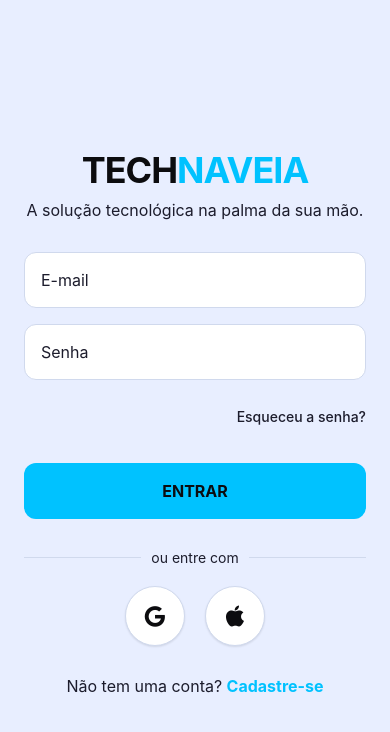
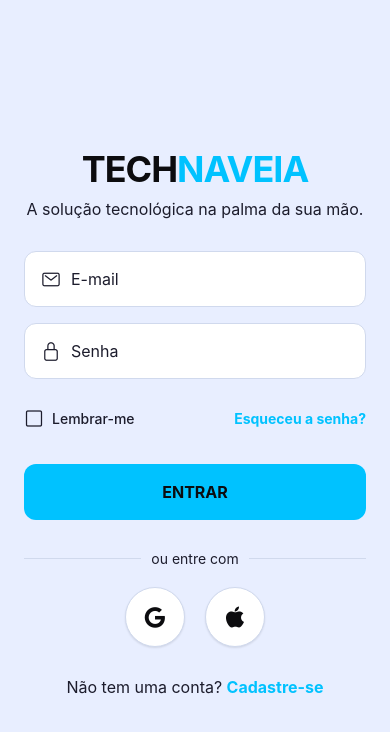
Before and after one commit to LiaCost/TechnaveiaApp, a React Native app: screen /ClientApp in a window 390 px wide. Shown: the top 732 px of the page. Built offline with nearby package versions, Linux system fonts and the light colour scheme.

Commit message:
initial commit

```diff
--- a/src/components/HomeHeader.tsx
+++ b/src/components/HomeHeader.tsx
@@ -1,7 +1,7 @@
 import React from 'react';
-import { View, Text, StyleSheet, Image, TouchableOpacity } from 'react-native';
+import { View, Text, StyleSheet, TouchableOpacity } from 'react-native';
 import { Ionicons } from '@expo/vector-icons';
-import { colors, theme } from '../theme';
+import { colors } from '../theme';
 
 export function HomeHeader({ name, location }: { name: string, location: string }) {
   return (
@@ -17,12 +17,12 @@ export function HomeHeader({ name, location }: { name: string, location: string
         </View>
 
         <View style={styles.actions}>
-          <TouchableOpacity style={styles.iconBtn}>
-            <Ionicons name="chatbubbles-outline" size={24} color={colors.dark1} />
-          </TouchableOpacity>
+          {/* Ícone de Chat removido daqui para evitar duplicidade com o Menu Inferior */}
           <TouchableOpacity style={styles.iconBtn}>
             <Ionicons name="notifications-outline" size={24} color={colors.dark1} />
-            <View style={styles.badge}><Text style={styles.badgeText}>2</Text></View>
+            <View style={styles.badge}>
+              <Text style={styles.badgeText}>2</Text>
+            </View>
           </TouchableOpacity>
         </View>
       </View>
@@ -31,14 +31,67 @@ export function HomeHeader({ name, location }: { name: string, location: string
 }
 
 const styles = StyleSheet.create({
-  container: { paddingHorizontal: 20, paddingTop: 20, marginBottom: 20 },
-  userRow: { flexDirection: 'row', justifyContent: 'space-between', alignItems: 'center' },
-  userInfo: { flex: 1 },
-  greeting: { fontSize: 18, fontWeight: 'bold', color: colors.dark1 },
-  locationRow: { flexDirection: 'row', alignItems: 'center', marginTop: 4 },
-  locationText: { fontSize: 14, color: '#666', marginHorizontal: 4, maxWidth: '80%' },
-  actions: { flexDirection: 'row', gap: 12 },
-  iconBtn: { position: 'relative', padding: 8, backgroundColor: '#FFF', borderRadius: 12 },
-  badge: { position: 'absolute', top: 4, right: 4, backgroundColor: colors.danger, borderRadius: 8, width: 16, height: 16, justifyContent: 'center', alignItems: 'center' },
-  badgeText: { color: '#FFF', fontSize: 10, fontWeight: 'bold' }
+  container: {
+    paddingHorizontal: 20,
+    paddingTop: 20,
+    marginBottom: 20
+  },
+  userRow: {
+    flexDirection: 'row',
+    justifyContent: 'space-between',
+    alignItems: 'center'
+  },
+  userInfo: {
+    flex: 1
+  },
+  greeting: {
+    fontSize: 20, // Aumentei um pouco para bater com o layout da imagem
+    fontWeight: 'bold',
+    color: colors.dark1
+  },
+  locationRow: {
+    flexDirection: 'row',
+    alignItems: 'center',
+    marginTop: 4
+  },
+  locationText: {
+    fontSize: 14,
+    color: '#666',
+    marginHorizontal: 4,
+    maxWidth: '85%'
+  },
+  actions: {
+    flexDirection: 'row',
+    alignItems: 'center'
+  },
+  iconBtn: {
+    position: 'relative',
+    padding: 10, // Aumentei o padding para o botão ficar mais clicável (área de toque)
+    backgroundColor: '#FFF',
+    borderRadius: 12,
+    // Adicionado uma sombra leve para combinar com os botões da imagem
+    elevation: 2,
+    shadowColor: '#000',
+    shadowOffset: { width: 0, height: 1 },
+    shadowOpacity: 0.1,
+    shadowRadius: 2,
+  },
+  badge: {
+    position: 'absolute',
+    top: 5,
+    right: 5,
+    backgroundColor: colors.danger || '#FF3B30',
+    borderRadius: 10,
+    width: 18,
+    height: 18,
+    justifyContent: 'center',
+    alignItems: 'center',
+    borderWidth: 2,
+    borderColor: '#FFF' // Borda branca no badge faz ele saltar aos olhos
+  },
+  badgeText: {
+    color: '#FFF',
+    fontSize: 10,
+    fontWeight: 'bold'
+  }
 });
--- a/src/components/Input.tsx
+++ b/src/components/Input.tsx
@@ -3,46 +3,67 @@ import {
   TextInput,
   StyleSheet,
   useColorScheme,
-  TextInputProps // Importamos o tipo das props padrão
+  TextInputProps,
+  View
 } from 'react-native';
+import { Ionicons } from '@expo/vector-icons';
 import { theme } from '.././theme';
 
-// Estendemos nossa interface com TextInputProps
 interface Props extends TextInputProps {
   placeholder: string;
+  icon?: keyof typeof Ionicons.glyphMap; // 👈 prop nova
 }
 
-// Usamos o operador rest (...) para pegar todas as outras propriedades
-export function Input({ placeholder, ...rest }: Props) {
+export function Input({ placeholder, icon, ...rest }: Props) {
   const colorScheme = useColorScheme();
   const currentTheme = colorScheme === 'dark' ? theme.dark : theme.light;
 
   return (
+    <View style={[
+      styles.container,
+      {
+        backgroundColor: currentTheme.surface,
+        borderColor: currentTheme.border
+      }
+    ]}>
+      {icon && (
+        <Ionicons
+          name={icon}
+          size={20}
+          color={currentTheme.textSecondary}
+          style={styles.icon}
+        />
+      )}
       <TextInput
         placeholder={placeholder}
         placeholderTextColor={currentTheme.textSecondary}
-      // Repassamos todas as propriedades (value, onChangeText, keyboardType, etc)
         {...rest}
         style={[
           styles.input,
-        {
-          backgroundColor: currentTheme.surface,
-          color: currentTheme.text,
-          borderColor: currentTheme.border
-        }
+          { color: currentTheme.text }
         ]}
       />
+    </View>
   );
 }
 
 const styles = StyleSheet.create({
-  input: {
+  container: {
     width: '100%',
     height: 56,
     borderRadius: 12,
     borderWidth: 1,
     paddingHorizontal: 16,
     marginBottom: 16,
+    flexDirection: 'row',   // ícone e input lado a lado
+    alignItems: 'center',   // alinha verticalmente ao centro
+  },
+  icon: {
+    marginRight: 10,
+  },
+  input: {
+    flex: 1,               // ocupa o espaço restante após o ícone
     fontSize: 16,
+    height: '100%',
   }
 });
--- a/src/screens/auth/LoginScreen.tsx
+++ b/src/screens/auth/LoginScreen.tsx
@@ -1,4 +1,4 @@
-import React from 'react';
+import React, { useState } from 'react'; // Adicionado useState
 import {
   View,
   Text,
@@ -10,22 +10,23 @@ import {
 import { theme, colors } from '../../theme';
 import { Button } from '../../components/Button';
 import { Input } from '../../components/Input';
-import { useAuth } from '../../contexts/AuthContext'; // Importando o cérebro do App
+import { useAuth } from '../../contexts/AuthContext';
 
 // Importando ícones do Expo
 import { Ionicons, FontAwesome } from '@expo/vector-icons';
 
 export function LoginScreen({ navigation }: any) {
-  const { signIn } = useAuth(); // Pegando a função de login
+  const { signIn } = useAuth();
   const colorScheme = useColorScheme();
   const currentTheme = colorScheme === 'dark' ? theme.dark : theme.light;
 
-  // Define a cor padrão dos ícones baseada no tema
+  // Estado para o "Lembrar senha"
+  const [rememberMe, setRememberMe] = useState(false);
+
   const iconColor = colorScheme === 'dark' ? colors.light : colors.dark1;
 
   const handleLogin = () => {
-    // Simulação: Aqui você escolheria se entra como client, tech ou admin
-    // No futuro, isso viria da resposta do seu Banco de Dados
+    // No futuro, aqui você checaria se rememberMe é true para salvar os dados
     signIn('client');
   };
 
@@ -41,22 +42,38 @@ export function LoginScreen({ navigation }: any) {
           A solução tecnológica na palma da sua mão.
         </Text>
 
-        {/* Inputs e Recuperação de Senha */}
+        {/* Inputs */}
         <View style={styles.inputContainer}>
-          <Input placeholder="E-mail" />
-          <Input placeholder="Senha" secureTextEntry />
+          <Input placeholder="E-mail" icon="mail-outline" />
+          <Input placeholder="Senha" secureTextEntry icon="lock-closed-outline" />
+
+          {/* Nova Linha: Lembrar-me e Esqueceu a Senha */}
+          <View style={styles.rowAction}>
+            <TouchableOpacity
+              style={styles.rememberMeContainer}
+              onPress={() => setRememberMe(!rememberMe)}
+              activeOpacity={0.7}
+            >
+              <Ionicons
+                name={rememberMe ? "checkbox" : "square-outline"}
+                size={20}
+                color={rememberMe ? colors.primary : currentTheme.textSecondary}
+              />
+              <Text style={[styles.rememberMeText, { color: currentTheme.textSecondary }]}>
+                Lembrar-me
+              </Text>
+            </TouchableOpacity>
 
             <TouchableOpacity
-            style={styles.forgotPasswordButton}
               onPress={() => navigation.navigate('ForgotPassword')}
             >
-            <Text style={[styles.forgotPasswordText, { color: currentTheme.textSecondary }]}>
+              <Text style={[styles.forgotPasswordText, { color: colors.primary }]}>
                 Esqueceu a senha?
               </Text>
             </TouchableOpacity>
           </View>
+        </View>
 
-        {/* Agora o botão chama a função handleLogin que usa o Contexto */}
         <Button title="Entrar" onPress={handleLogin} />
 
         {/* Divisor */}
@@ -70,14 +87,14 @@ export function LoginScreen({ navigation }: any) {
         <View style={styles.socialContainer}>
           <TouchableOpacity
             style={[styles.socialButton, { backgroundColor: currentTheme.surface, borderColor: currentTheme.border }]}
-            onPress={() => signIn('admin')} // Atalho secreto para testar Admin
+            onPress={() => signIn('admin')}
           >
             <FontAwesome name="google" size={24} color={iconColor} />
           </TouchableOpacity>
 
           <TouchableOpacity
             style={[styles.socialButton, { backgroundColor: currentTheme.surface, borderColor: currentTheme.border }]}
-            onPress={() => signIn('tech')} // Atalho secreto para testar Técnico
+            onPress={() => signIn('tech')}
           >
             <Ionicons name="logo-apple" size={24} color={iconColor} />
           </TouchableOpacity>
@@ -104,8 +121,29 @@ const styles = StyleSheet.create({
   logo: { fontSize: 36, fontWeight: 'bold', marginBottom: 8, letterSpacing: -1 },
   subtitle: { fontSize: 16, marginBottom: 32, textAlign: 'center' },
   inputContainer: { width: '100%', marginBottom: 24 },
-  forgotPasswordButton: { alignSelf: 'flex-end', marginTop: 8, paddingVertical: 4 },
-  forgotPasswordText: { fontSize: 14, fontWeight: '500' },
+
+  // Estilo da nova linha de ações
+  rowAction: {
+    flexDirection: 'row',
+    justifyContent: 'space-between',
+    alignItems: 'center',
+    marginTop: 12,
+    width: '100%'
+  },
+  rememberMeContainer: {
+    flexDirection: 'row',
+    alignItems: 'center'
+  },
+  rememberMeText: {
+    marginLeft: 8,
+    fontSize: 14,
+    fontWeight: '500'
+  },
+  forgotPasswordText: {
+    fontSize: 14,
+    fontWeight: 'bold'
+  },
+
   dividerContainer: { flexDirection: 'row', alignItems: 'center', marginVertical: 20, width: '100%' },
   line: { flex: 1, height: 1 },
   dividerText: { marginHorizontal: 10, fontSize: 14 },
--- a/src/screens/cliente/HomeScreen.tsx
+++ b/src/screens/cliente/HomeScreen.tsx
@@ -9,7 +9,7 @@ import { HomeHeader } from '../../components/HomeHeader';
 
 const CATEGORIES = [
   { id: '1', title: 'PCs', icon: 'desktop-outline' },
-  { id: '2', title: 'Celulares', icon: 'smartphone-outline' },
+  { id: '2', title: 'Celulares', icon: 'phone-portrait-outline' }, // Ícone corrigido aqui
   { id: '3', title: 'Redes', icon: 'wifi-outline' },
   { id: '4', title: 'Automação', icon: 'home-outline' },
   { id: '5', title: 'Segurança', icon: 'videocam-outline' },
```
Lines whose indentation alone changed are shown as unchanged.
